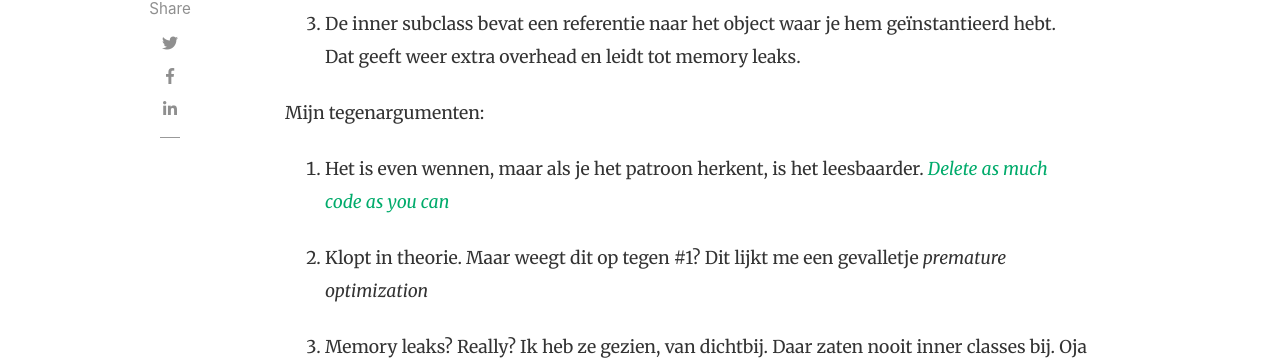
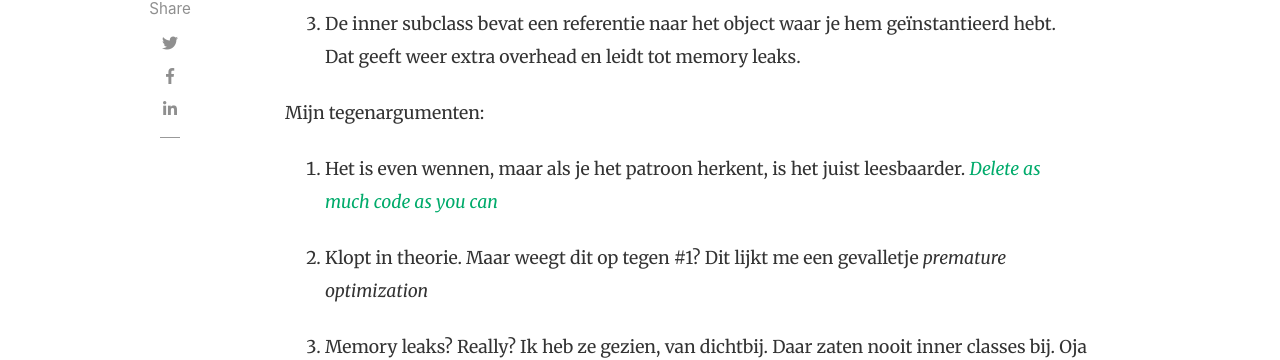
Before and after one commit to TOP-Squad/top-squad.github.io, a Jekyll site: the page built from _posts/2022-07-05-poormans-context-receivers.md, in a window 1280 px wide and 900 px high, scrolled down 3542 px. Shown: the part 102-462 px from the top of the window. Built offline with Jekyll 4.4.1, drawn with Linux system fonts in a browser that asks for light colours; nearby versions of some CDN libraries; comment, search, counter and statistics services are not loaded.

```diff
--- a/_posts/2022-07-05-poormans-context-receivers.md
+++ b/_posts/2022-07-05-poormans-context-receivers.md
@@ -110,7 +110,7 @@ Wat zijn de argumenten van deze auteur?
 
 
 Mijn tegenargumenten:
-1. Het is even wennen, maar als je het patroon herkent, is het leesbaarder. [_Delete as much code as you can_](https://matt-rickard.com/reflections-on-10-000-hours-of-programming/)
+1. Het is even wennen, maar als je het patroon herkent, is het juist leesbaarder. [_Delete as much code as you can_](https://matt-rickard.com/reflections-on-10-000-hours-of-programming/)
 
 2. Klopt in theorie. Maar weegt dit op tegen #1? Dit lijkt me een gevalletje _premature optimization_
 
```
